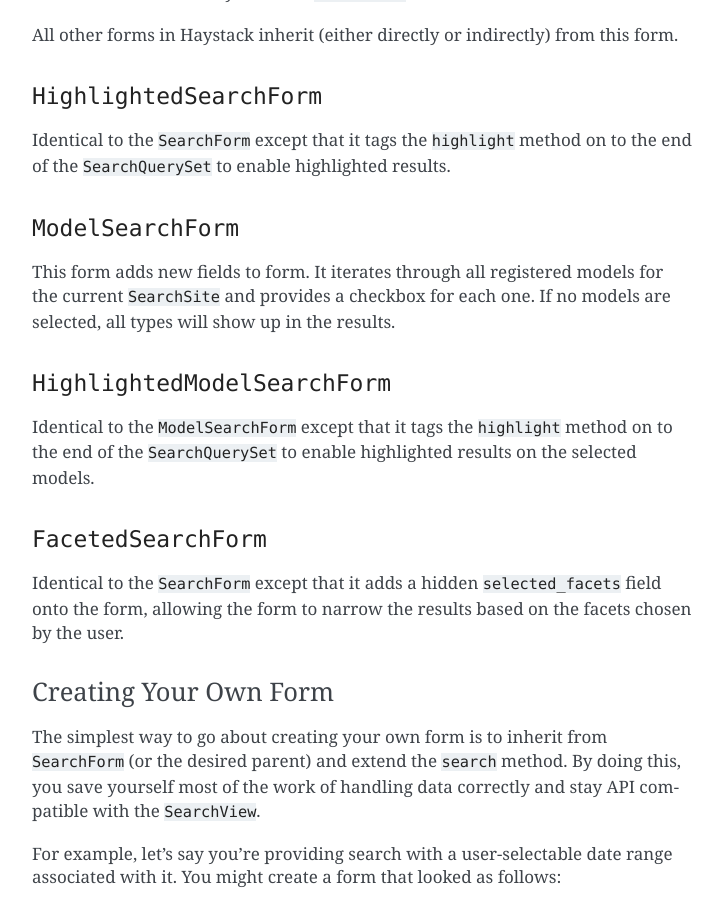
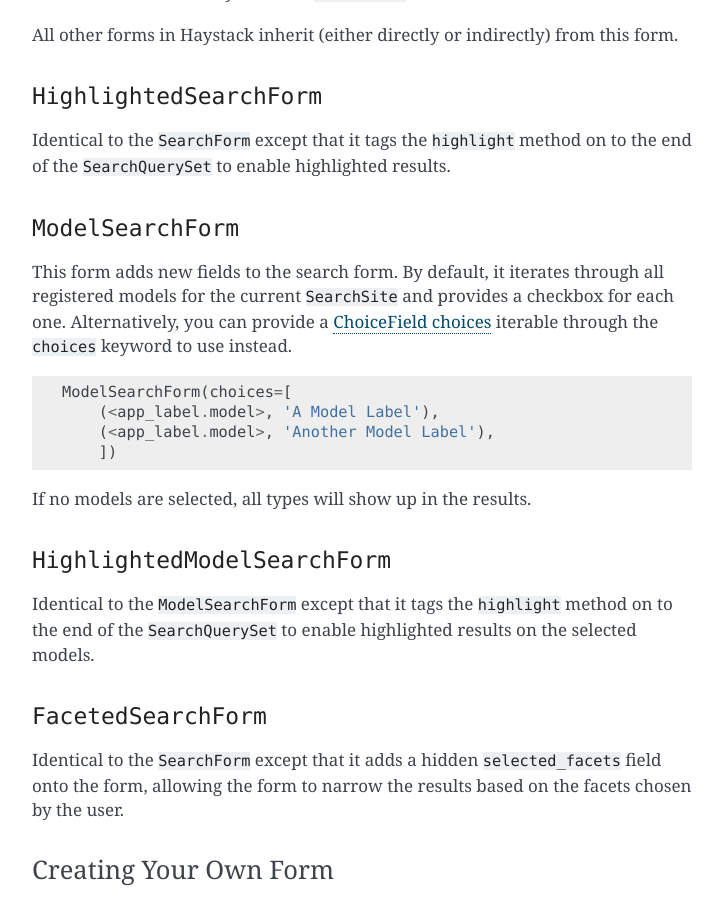
Before and after one commit to django-haystack/django-haystack, a Sphinx documentation site: the page built from docs/views_and_forms.rst, in a window 1280 px wide and 900 px high, scrolled down 1167 px. Shown: the whole window, without its empty margins (388-1111 px from the left). Built offline with Sphinx 7.4.7, drawn with Linux system fonts in a browser that asks for light colours.

Commit message:
Added option to pass through a custom choices iterable for ModelSearchForm Includes test, docs

```diff
--- a/docs/views_and_forms.rst
+++ b/docs/views_and_forms.rst
@@ -66,9 +66,21 @@
 ``ModelSearchForm``
 -------------------
 
-This form adds new fields to form. It iterates through all registered models for
-the current ``SearchSite`` and provides a checkbox for each one. If no models
-are selected, all types will show up in the results.
+This form adds new fields to the search form. By default, it iterates through
+all registered models for the current ``SearchSite`` and provides a checkbox
+for each one. Alternatively, you can provide a `ChoiceField choices`_ iterable
+through the ``choices`` keyword to use instead.
+
+.. code-block:: python
+
+    ModelSearchForm(choices=[
+        (<app_label.model>, 'A Model Label'),
+        (<app_label.model>, 'Another Model Label'),
+        ])
+
+If no models are selected, all types will show up in the results.
+
+.. _ChoiceField choices: https://docs.djangoproject.com/en/1.7/ref/forms/fields/#django.forms.ChoiceField.choices
 
 ``HighlightedModelSearchForm``
 ------------------------------
```
Also changed, not shown: 2 other files.
